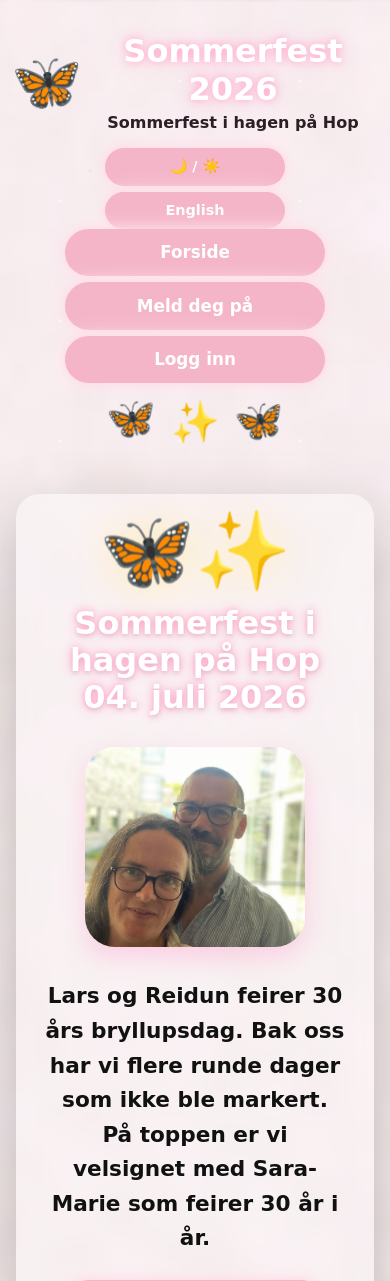
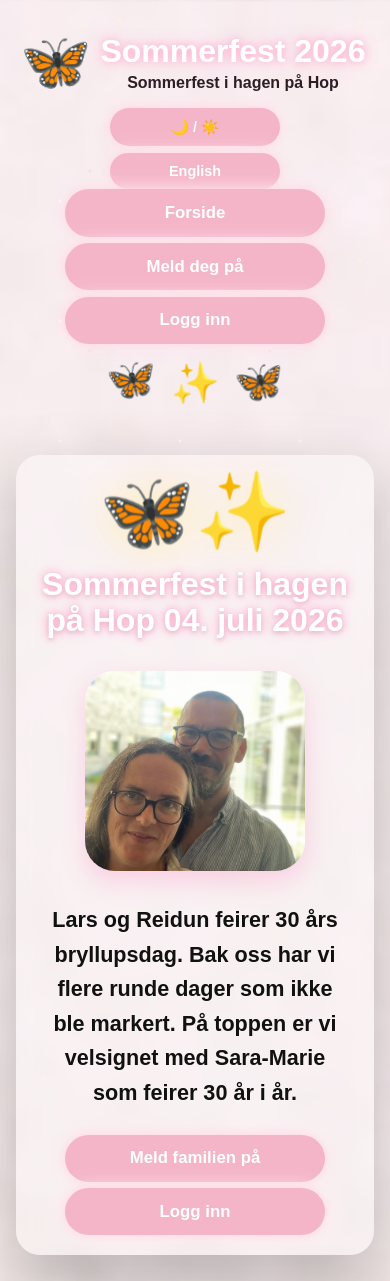
Before and after one commit to kasantix-design/Sommerfest2026, a Flask app: page / in a window 390 px wide. Shown: the top 1281 px of the page. Run offline with Flask 3, Linux system fonts and the light colour scheme; data that the repository does not hold is empty.

Commit message:
Update style.css

```diff
--- a/app/static/css/style.css
+++ b/app/static/css/style.css
@@ -24,7 +24,7 @@ body {
     ),
     url("../images/papir.jpg") center/cover repeat;
 
-  font-family: "Comic Sans MS", sans-serif;
+  font-family: "Atkinson Hyperlegible", sans-serif;
 
   color: var(--text);
 }
@@ -534,7 +534,7 @@ textarea {
 @media (max-width: 720px) {
 
   * {
-    font-family: "Comic Sans MS", sans-serif !important;
+    font-family: "Atkinson Hyperlegible", sans-serif; !important;
     font-style: normal !important;
   }
 
```
